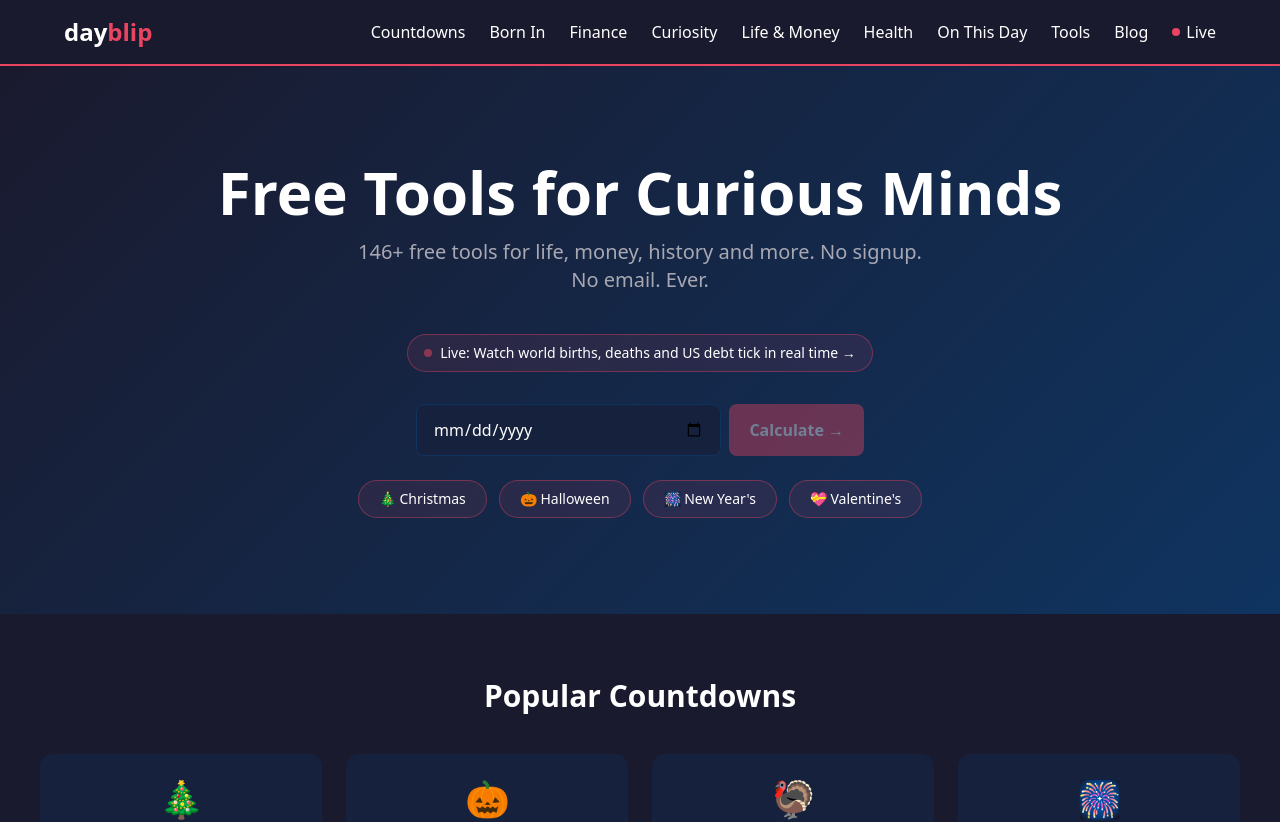
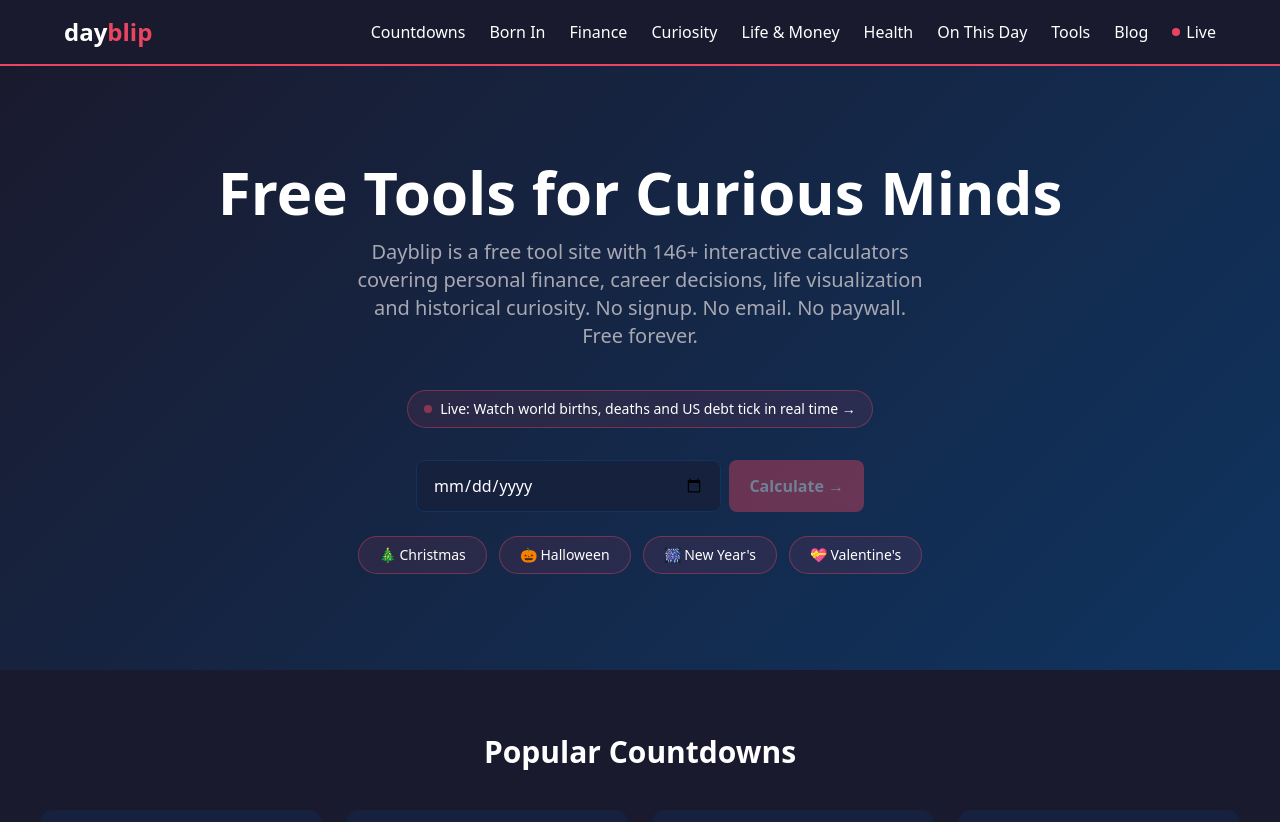
Before and after one commit to pierre2000it-max/dayblip, a Next.js app: page / in a window 1280 px wide. Shown: the top 822 px of the page. Built offline with nearby package versions, Linux system fonts and the light colour scheme.

Commit message:
Update homepage hero text and meta description to 146+ interactive calculators

```diff
--- a/src/app/layout.tsx
+++ b/src/app/layout.tsx
@@ -10,7 +10,7 @@
 
 const BASE = "https://www.dayblip.com";
 const DEFAULT_DESCRIPTION =
-  "146+ free tools for life, money, history and more. Finance calculators, countdown timers, birthday tools, live world counters and much more. No signup. No email. Ever.";
+  "Dayblip — 146+ free interactive calculators for personal finance, career decisions, life in weeks, born in year facts and more. No signup. No email. Free forever.";
 
 export const metadata: Metadata = {
   metadataBase: new URL(BASE),
--- a/src/app/page.tsx
+++ b/src/app/page.tsx
@@ -163,7 +163,7 @@
             heroVisible ? "opacity-100 translate-y-0" : "opacity-0 translate-y-4"
           }`}
         >
-          146+ free tools for life, money, history and more. No signup. No email. Ever.
+          Dayblip is a free tool site with 146+ interactive calculators covering personal finance, career decisions, life visualization and historical curiosity. No signup. No email. No paywall. Free forever.
         </p>
 
         {/* Live counters pill */}
```
